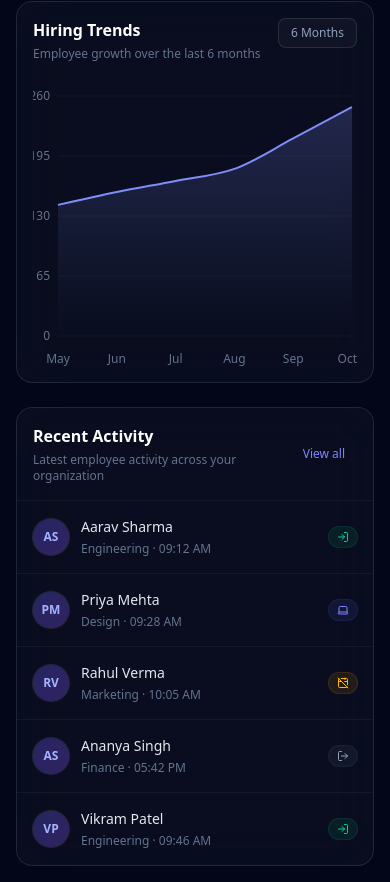
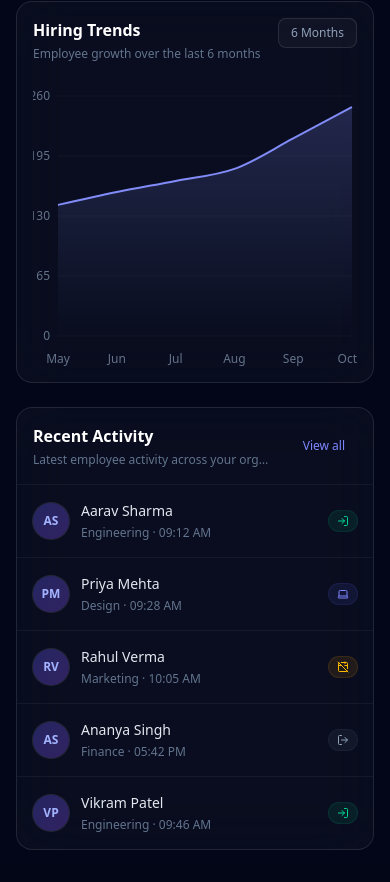
Before and after one commit to RushanAnsari/pulsehr-dashboard, a Next.js app: page / in a window 390 px wide. Shown: the part 831-1713 px from the top of the page. Built offline with nearby package versions, Linux system fonts and the light colour scheme.

Commit message:
fix: contain activity table horizontal overflow

```diff
--- a/src/components/RecentActivity.tsx
+++ b/src/components/RecentActivity.tsx
@@ -1,5 +1,10 @@
-import { LogIn, LogOut, CalendarOff, Laptop } from "lucide-react";
-import { Activity } from "react";
+
+import {
+  LogIn,
+  LogOut,
+  CalendarOff,
+  Laptop,
+} from "lucide-react";
 
 // Temporary frontend data.
 // Later this will come from our attendance/activity API.
@@ -67,15 +72,17 @@ const statusStyles = {
 
 export default function RecentActivity() {
   return (
+    // The widget itself can never expand beyond its parent's width.
     <section className="mt-6 w-full min-w-0 overflow-hidden rounded-2xl border border-white/10 bg-white/[0.03] backdrop-blur-xl">
+
       {/* Section header */}
-
-      <div className="flex items-center justify-between gap-4 border-b border-white/5 px-4 py-4 sm:px-6">
+      <div className="flex min-w-0 items-center justify-between gap-4 border-b border-white/5 px-4 py-4 sm:px-6">
         <div className="min-w-0">
           <h2 className="text-base font-semibold text-white sm:text-lg">
             Recent Activity
           </h2>
-          <p className="mt-1 text-xs text-slate-500 sm:text-sm">
+
+          <p className="mt-1 truncate text-xs text-slate-500 sm:text-sm">
             Latest employee activity across your organization
           </p>
         </div>
@@ -88,20 +95,27 @@ export default function RecentActivity() {
         </button>
       </div>
 
-      {/* Desktop/tablet table. Hidden on small screens because a wide table can cause unnecessary horizontal scrolling.*/}
-      <div className="hidden overflow-x-auto md:block">
+      {/*
+        IMPORTANT:
+        Only this wrapper is horizontally scrollable.
+        The outer dashboard/widget remains locked.
+      */}
+      <div className="hidden w-full min-w-0 overflow-x-auto md:block">
         <table className="w-full min-w-[700px]">
           <thead>
             <tr className="border-b border-white/5 text-left">
               <th className="px-6 py-3 text-xs font-medium uppercase tracking-wider text-slate-600">
                 Employee
               </th>
+
               <th className="px-6 py-3 text-xs font-medium uppercase tracking-wider text-slate-600">
                 Status
               </th>
+
               <th className="px-6 py-3 text-xs font-medium uppercase tracking-wider text-slate-600">
                 Time
               </th>
+
               <th className="px-6 py-3 text-xs font-medium uppercase tracking-wider text-slate-600">
                 Department
               </th>
@@ -110,30 +124,25 @@ export default function RecentActivity() {
 
           <tbody>
             {recentActivities.map((activity) => {
-              const status =
-                statusStyles[activity.type as keyof typeof statusStyles];
+              const status = statusStyles[activity.type as keyof typeof statusStyles];
               const StatusIcon = status.icon;
+
               return (
-                <tr
-                  key={`${activity.name}-${activity.time}`}
-                  className="border-b border-white/5 transition hover:bg-white/[0.025] last:border-b-0"
-                >
+                <tr key={`${activity.name}-${activity.time}`} className="border-b border-white/5 transition hover:bg-white/[0.025] last:border-b-0">
                   <td className="px-6 py-4">
                     <div className="flex items-center gap-3">
                       <div className="flex h-9 w-9 shrink-0 items-center justify-center rounded-full bg-gradient-to-br from-indigo-500/30 to-violet-500/30 text-xs font-semibold text-indigo-300 ring-1 ring-white/10">
                         {activity.initials}
                       </div>
 
-                      <span className="text-sm font-medium text-slate-200">
+                      <span className="whitespace-nowrap text-sm font-medium text-slate-200">
                         {activity.name}
                       </span>
                     </div>
                   </td>
 
                   <td className="px-6 py-4">
-                    <span
-                      className={`inline-flex items-center gap-1.5 rounded-full px-2.5 py-1 text-xs font-medium ${status.className}`}
-                    >
+                    <span className={`inline-flex items-center gap-1.5 whitespace-nowrap rounded-full px-2.5 py-1 text-xs font-medium ${status.className}`}>
                       <StatusIcon size={13} />
                       {activity.action}
                     </span>
@@ -143,7 +152,7 @@ export default function RecentActivity() {
                     {activity.time}
                   </td>
 
-                  <td className="px-6 py-4 text-sm text-slate-400">
+                  <td className="whitespace-nowrap px-6 py-4 text-sm text-slate-400">
                     {activity.department}
                   </td>
                 </tr>
@@ -153,14 +162,18 @@ export default function RecentActivity() {
         </table>
       </div>
 
-      {/* Mobile activity list. Instead of squeezing four coulmns into a phone, we transform each row into a compact activity card. */}
-      <div className="divide-y divide-white/5 md:hidden">
+      {/*
+        Mobile layout:
+        We don't render the wide table on small screens.
+        Instead, each employee becomes a compact responsive row.
+      */}
+      <div className="w-full min-w-0 divide-y divide-white/5 md:hidden">
         {recentActivities.map((activity) => {
           const status = statusStyles[activity.type as keyof typeof statusStyles];
           const StatusIcon = status.icon;
 
           return (
-                    <div key={`${activity.name}-${activity.time}`} className="flex min-w-0 items-center gap-3 px-4 py-4">
+            <div key={`${activity.name}-${activity.time}`} className="flex w-full min-w-0 items-center gap-3 px-4 py-4">
               <div className="flex h-9 w-9 shrink-0 items-center justify-center rounded-full bg-gradient-to-br from-indigo-500/30 to-violet-500/30 text-xs font-semibold text-indigo-300 ring-1 ring-white/10">
                 {activity.initials}
               </div>
@@ -177,7 +190,8 @@ export default function RecentActivity() {
 
               <span className={`inline-flex shrink-0 items-center gap-1 rounded-full px-2 py-1 text-[11px] font-medium ${status.className}`}>
                 <StatusIcon size={12} />
-                <span className="hidden xs:inline">
+
+                <span className="hidden sm:inline">
                   {activity.action}
                 </span>
               </span>
```
Lines whose indentation alone changed are shown as unchanged.
